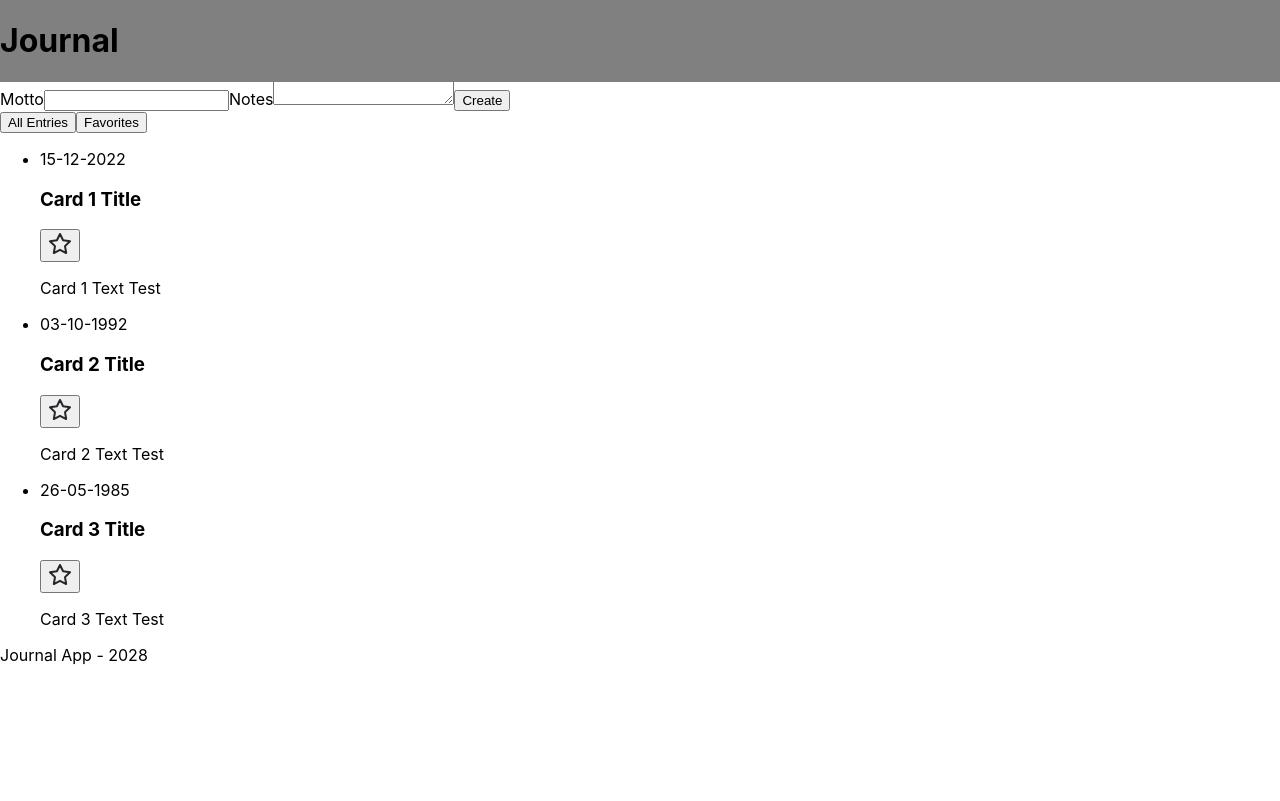
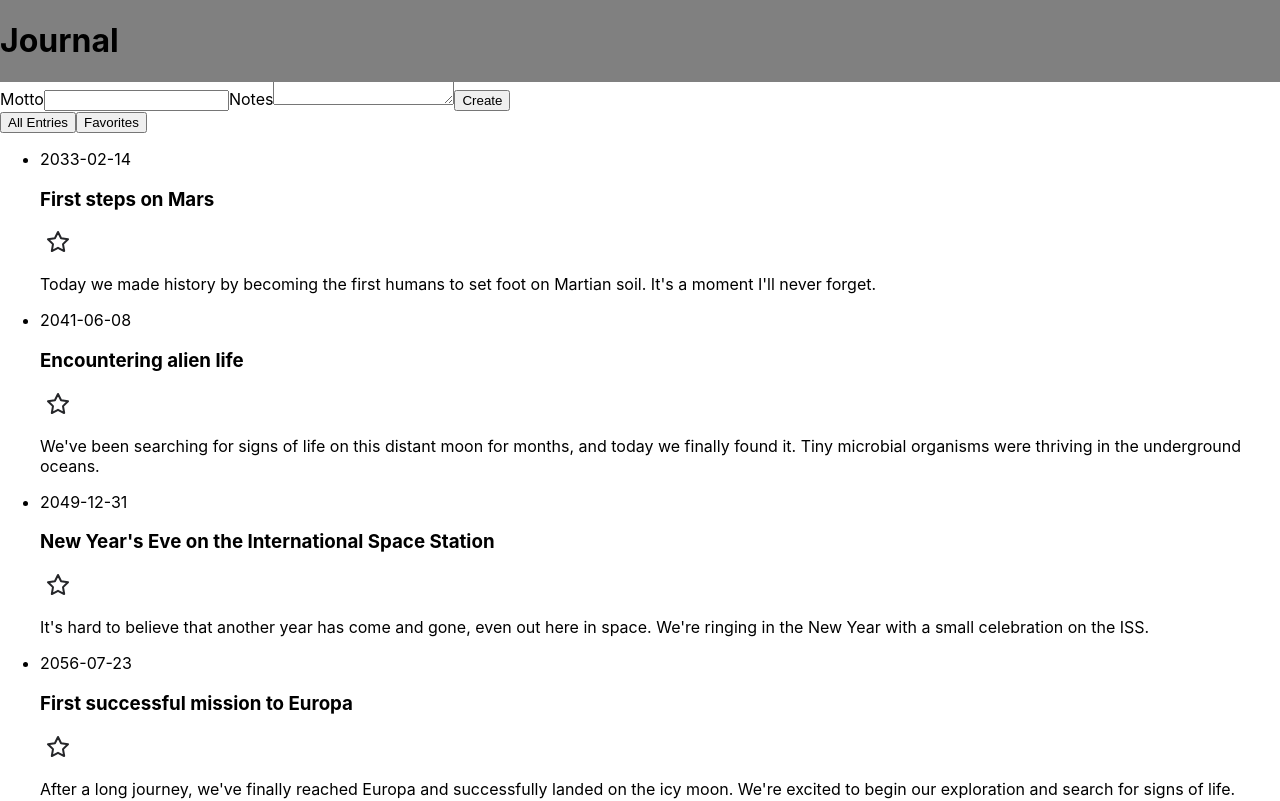
Before and after one commit to RobinWitt/Journal-App, a React (Create React App) app: page / in a window 1280 px wide. Shown: the top 801 px of the page. Built offline with nearby package versions, Linux system fonts and the light colour scheme.

Commit message:
add database from chatgpt

```diff
--- /dev/null
+++ b/src/Database/index.js
@@ -0,0 +1,27 @@
+export const entries = [
+  {
+    date: "2033-02-14",
+    title: "First steps on Mars",
+    text: "Today we made history by becoming the first humans to set foot on Martian soil. It's a moment I'll never forget.",
+  },
+  {
+    date: "2041-06-08",
+    title: "Encountering alien life",
+    text: "We've been searching for signs of life on this distant moon for months, and today we finally found it. Tiny microbial organisms were thriving in the underground oceans.",
+  },
+  {
+    date: "2049-12-31",
+    title: "New Year's Eve on the International Space Station",
+    text: "It's hard to believe that another year has come and gone, even out here in space. We're ringing in the New Year with a small celebration on the ISS.",
+  },
+  {
+    date: "2056-07-23",
+    title: "First successful mission to Europa",
+    text: "After a long journey, we've finally reached Europa and successfully landed on the icy moon. We're excited to begin our exploration and search for signs of life.",
+  },
+  {
+    date: "2061-04-12",
+    title: "Celebrating humanity's first permanent settlement on the Moon",
+    text: "It's been a long road, but today marks a major milestone in human history. We've established the first permanent settlement on the Moon and are looking forward to many more years of exploration and discovery.",
+  },
+];
--- a/src/components/EntryCard/index.js
+++ b/src/components/EntryCard/index.js
@@ -3,12 +3,12 @@ import FavIcon from "../FavIcon";
 export default function EntryCard({ title, date, text }) {
   return (
     <>
-      <li>
+      <article>
         <p>{date}</p>
         <h3>{title}</h3>
         <FavIcon />
         <p>{text}</p>
-      </li>
+      </article>
     </>
   );
 }
--- a/src/components/EntryList/index.js
+++ b/src/components/EntryList/index.js
@@ -1,24 +1,17 @@
+import { entries } from "../../Database";
 import EntryCard from "../EntryCard";
 
 export default function EntryList() {
   return (
     <>
       <ul className="entry-list">
-        <EntryCard
-          title="Card 1 Title"
-          date="15-12-2022"
-          text="Card 1 Text Test"
-        ></EntryCard>
-        <EntryCard
-          title="Card 2 Title"
-          date="03-10-1992"
-          text="Card 2 Text Test"
-        ></EntryCard>
-        <EntryCard
-          title="Card 3 Title"
-          date="26-05-1985"
-          text="Card 3 Text Test"
-        ></EntryCard>
+        {entries.map(({ date, title, text }) => {
+          return (
+            <li key={date}>
+              <EntryCard date={date} title={title} text={text} />
+            </li>
+          );
+        })}
       </ul>
     </>
   );
--- /dev/null
+++ b/src/components/FavIcon/FavIcon.css
@@ -0,0 +1,4 @@
+.fav-button {
+  background-color: transparent;
+  border: none;
+}
--- a/src/components/FavIcon/index.js
+++ b/src/components/FavIcon/index.js
@@ -1,6 +1,7 @@
 import { ReactComponent as StarEmpty } from "../../resources/star.svg";
 import { ReactComponent as StarFilled } from "../../resources/star-filled.svg";
 import { useState } from "react";
+import "./FavIcon.css";
 
 export default function FavIcon() {
   const [isFaved, setIsFaved] = useState(false);
@@ -9,6 +10,7 @@ export default function FavIcon() {
     <button
       type="button"
       aria-label="mark as favorite"
+      className="fav-button"
       onClick={() => {
         setIsFaved(!isFaved);
       }}
```
